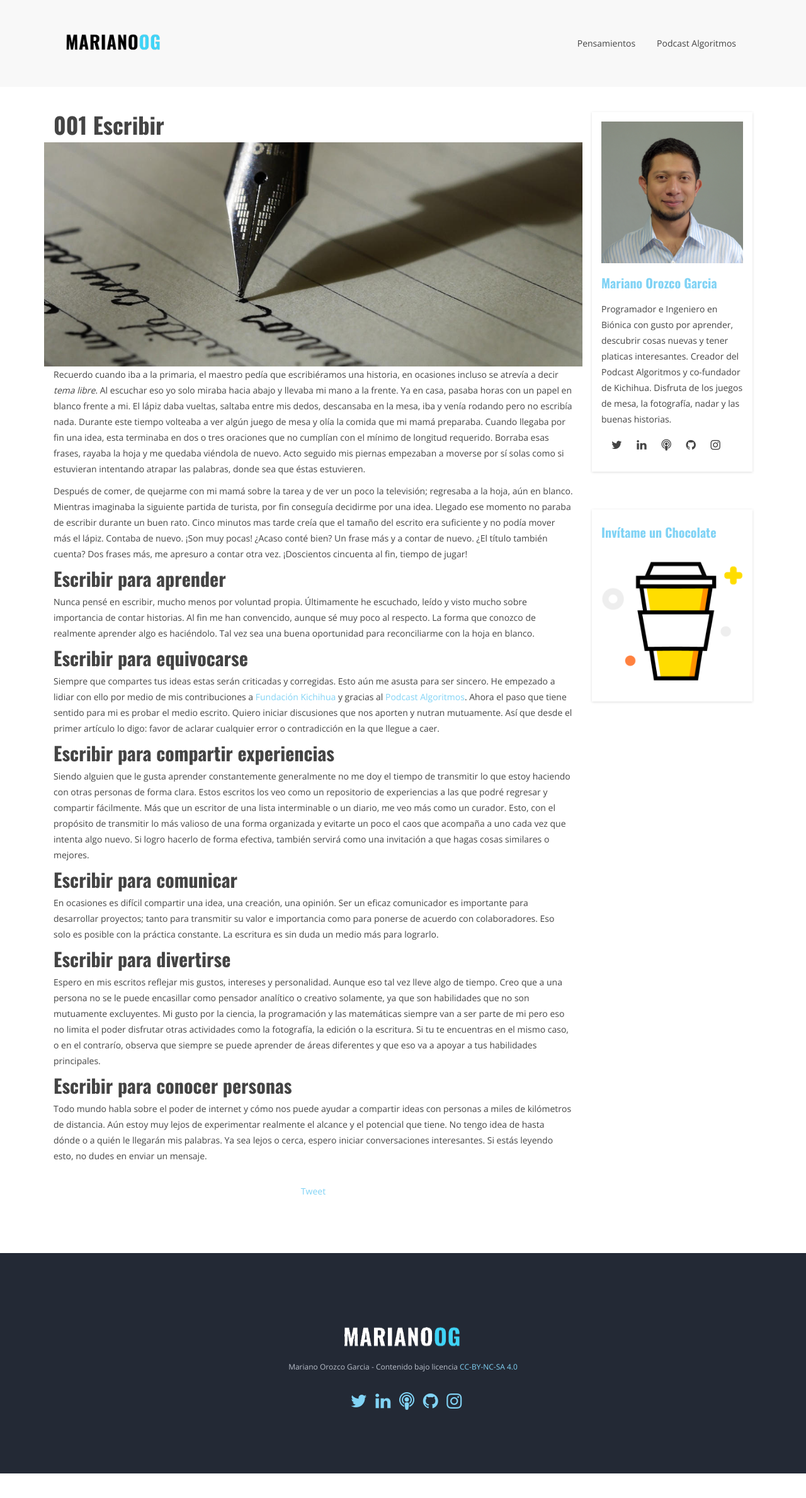
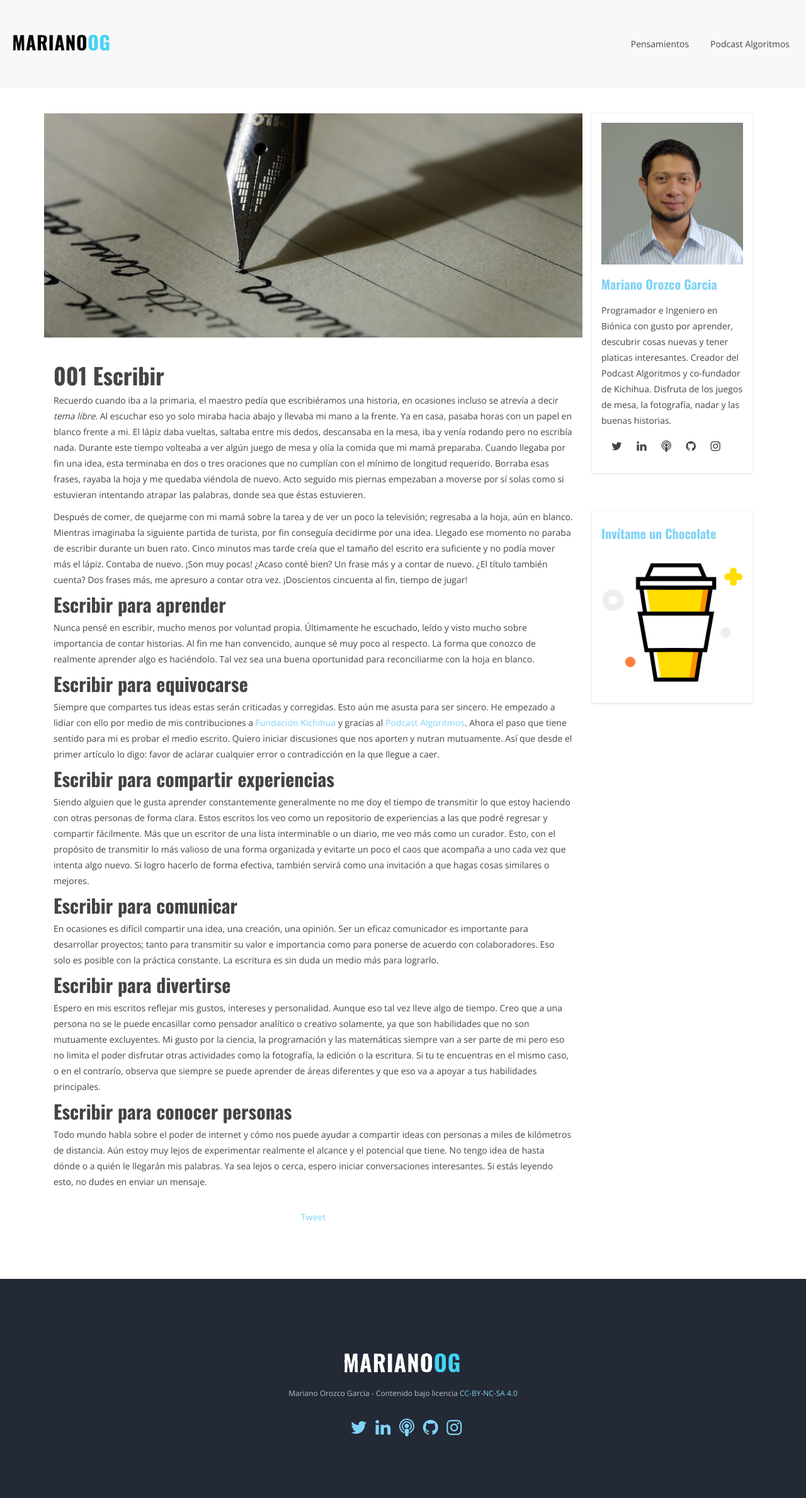
Before and after one commit to MarianoOG/marianoog.github.io, a Jekyll site: the page built from _posts/2019-08-20-001-Escribir.md, in a window 1280 px wide. Shown: the top 2379 px of the page at 63% size. Built offline with Jekyll 4.4.1, drawn with Linux system fonts in a browser that asks for light colours; comment, search, counter and statistics services are not loaded.

Commit message:
nav bar changed and image before title in desktop view

```diff
--- a/_includes/themes/bootstrap/nav-bar.html
+++ b/_includes/themes/bootstrap/nav-bar.html
@@ -1,10 +1,12 @@
             <!-- navbar-default -->
             <nav class="navbar navbar-toggleable-sm navbar-light bg-default">
-              <div class="container">
+              <!--div class="container"-->
                 <a class="navbar-brand" href="/"><img src="{{ BASE_PATH }}/assets/images/logo.png" alt="logo-marianoog-nav"></a>
+
                 <button class="navbar-toggler navbar-toggler-right" type="button" data-toggle="collapse" data-target="#navbar1" aria-expanded="false" aria-label="Toggle navigation">
                   <i class="fa fa-bars"></i>
                 </button>
+
                 <div class="collapse navbar-collapse justify-content-end" id="navbar1">
                   <ul class="navbar-nav">
                     <li class="nav-item">
@@ -15,5 +17,5 @@
                     </li>
                   </ul>
                 </div>
-              </div>
+              <!--/div-->
             </nav>
--- a/_includes/themes/bootstrap/post.html
+++ b/_includes/themes/bootstrap/post.html
@@ -17,20 +17,16 @@
 
       <div class="col-sm-12 col-md-9">
 
+        <div class="row mb-40 hidden-sm-down">
+          {% if page.img %}
+            <img class="img-fluid" src="{{ BASE_PATH }}/assets/images/cover/{{ page.img }}" alt="Image of {{ page.title }}">
+          {% endif %}
+        </div>
+
         <div class="row">
           <div class="col">
             <h1><strong>{{ page.title }}</strong></h1>
           </div>
-        </div>
-
-        <div class="mb-30"></div>
-
-        <div class="row mb-30 hidden-sm-down">
-
-          {% if page.img %}
-            <img class="img-fluid" src="{{ BASE_PATH }}/assets/images/cover/{{ page.img }}" alt="Image of {{ page.title }}">
-          {% endif %}
-
         </div>
 
         {{ content }}
```
Also changed, not shown: _includes/themes/bootstrap/episode.html (+7 -10 lines).
